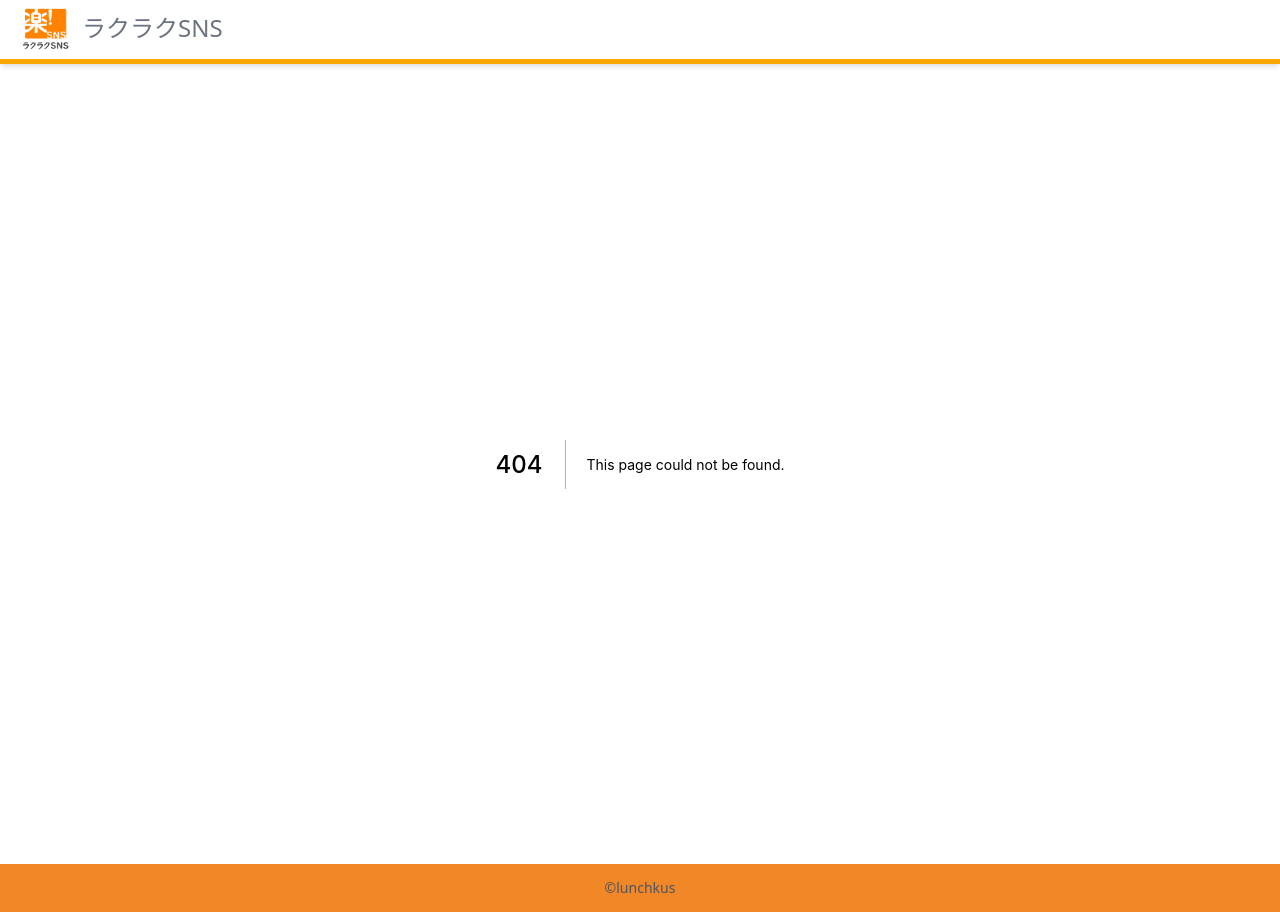
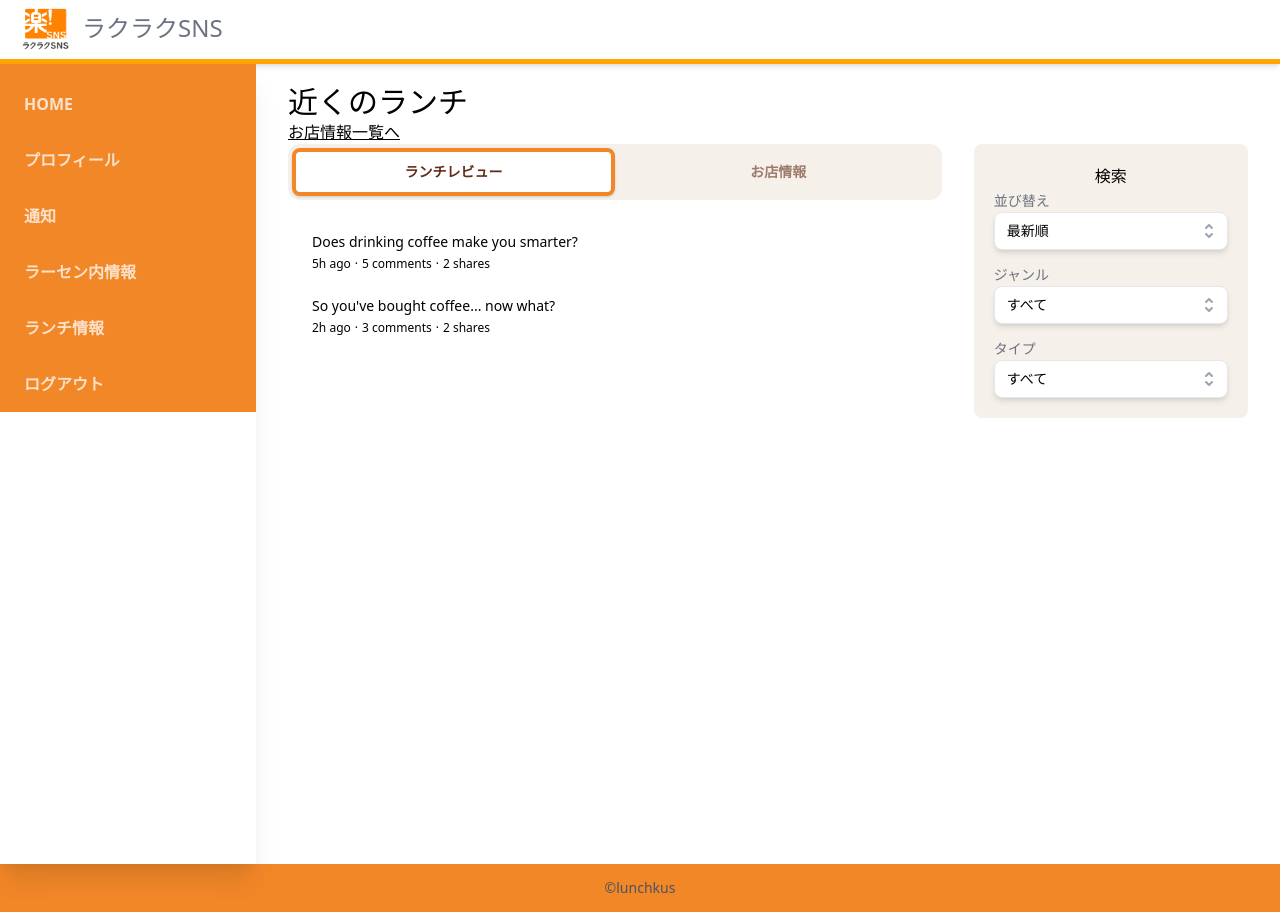
Before and after one commit to suzu1997/rakus-sns-app, a Next.js app: page /lunch/review in a window 1280 px wide. Before the commit this address had no page. Built offline with nearby package versions, Linux system fonts and the light colour scheme.

Commit message:
仮のレビュー一覧ページとお店一覧ページ用ファイルを作成

```diff
--- /dev/null
+++ b/src/pages/lunch/restaurant/index.tsx
@@ -0,0 +1,25 @@
+import { NextPage } from "next";
+import Link from "next/link";
+import { LunchSearchArea } from "../../../components/LunchSearchArea";
+import LunchTabList from "../../../components/LunchTabList";
+import { MenuBar } from "../../../components/MenuBar";
+
+const LunchRestaurantList: NextPage = () => {
+  return (
+    <div className="flex">
+      <MenuBar />
+      <div className="flex-1 my-5 px-8">
+        <h1 className="text-3xl">近くのランチ</h1>
+        <Link href="/lunch/review" passHref>
+          <a className="underline">レビュー一覧へ</a>
+        </Link>
+        <div className="flex justify-between gap-8 flex-col-reverse items-center sm:flex-row sm:items-start">
+          <LunchTabList />
+          <LunchSearchArea />
+        </div>
+      </div>
+    </div>
+  );
+};
+
+export default LunchRestaurantList;
--- /dev/null
+++ b/src/pages/lunch/review/index.tsx
@@ -0,0 +1,27 @@
+import { NextPage } from "next";
+import Link from "next/link";
+import { LunchSearchArea } from "../../../components/LunchSearchArea";
+import LunchTabList from "../../../components/LunchTabList";
+import { MenuBar } from "../../../components/MenuBar";
+
+const LunchReviewList: NextPage = () => {
+  return (
+    <div className="flex">
+      <MenuBar />
+      <div className="flex-1 my-5 px-8">
+        <h1 className="text-3xl">近くのランチ</h1>
+        <Link href="/lunch/restaurant" passHref>
+          <a className="underline">
+            お店情報一覧へ
+          </a>
+        </Link>
+        <div className="flex justify-between gap-8 flex-col-reverse items-center sm:flex-row sm:items-start">
+          <LunchTabList />
+          <LunchSearchArea />
+        </div>
+      </div>
+    </div>
+  );
+};
+
+export default LunchReviewList;
```
